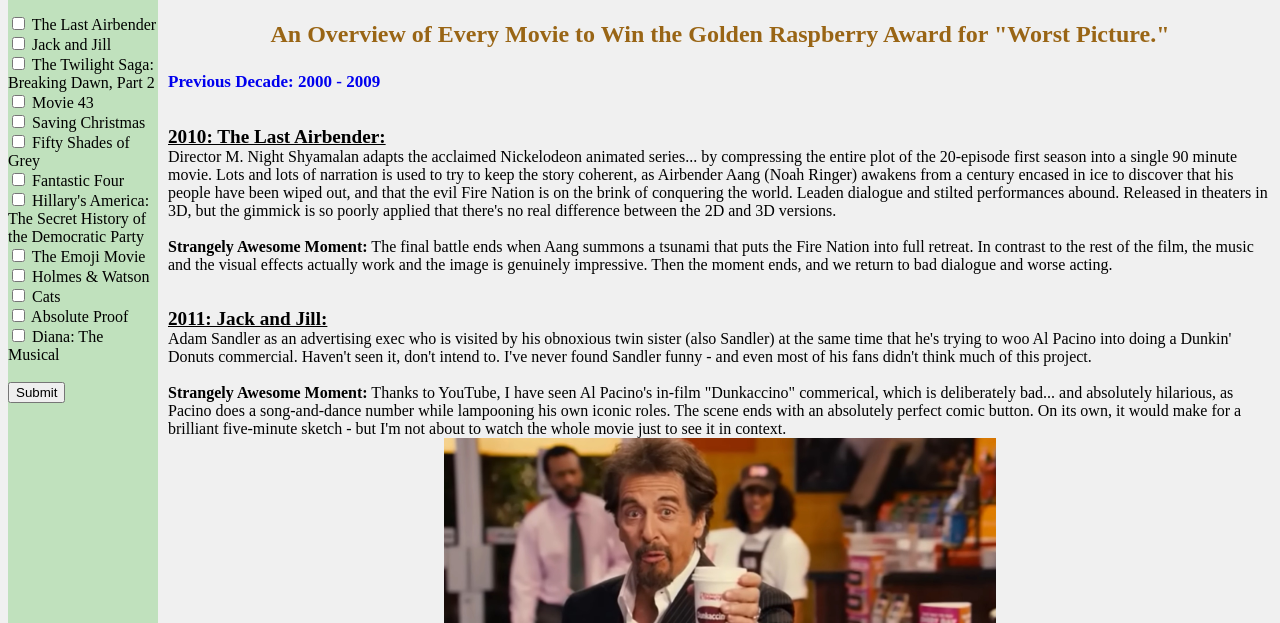
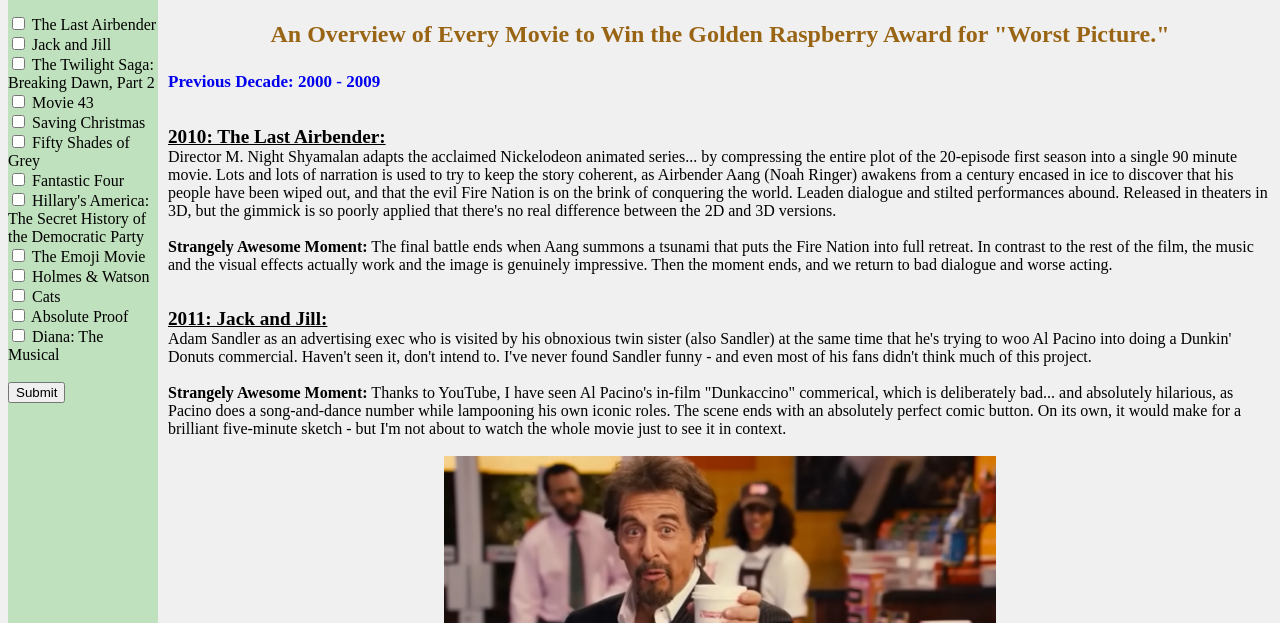
Before and after one commit to Jasper-Halt/Jasper-Halt.github.io, a plain HTML site: page Razzies2010-2021.html in a window 1280 px wide. Shown: the part 177-800 px from the top of the page. Drawn offline with Linux system fonts and the light colour scheme.

Commit message:
minor formatting adjustment

```diff
--- a/Razzies2010-2021.html
+++ b/Razzies2010-2021.html
@@ -59,7 +59,7 @@
                 <strong>Strangely Awesome Moment:</strong> Thanks to YouTube, I have seen Al Pacino's in-film "Dunkaccino" commerical, which is
                 deliberately bad... and absolutely hilarious, as Pacino does a song-and-dance number while lampooning his own iconic roles.  The
                 scene ends with an absolutely perfect comic button.  On its own, it would make for a brilliant five-minute sketch - but I'm not
-                about to watch the whole movie just to see it in context.<br />
+                about to watch the whole movie just to see it in context.<br /><br />
                 <center><img src="RazzieImages/Dunkaccino.jpg"
                     alt="Al Pacino does a Dunkin' Donuts commercial."
                     width="400"
@@ -83,7 +83,7 @@
                 among their credits.  Cameron directs and stars in this vanity project that purports to be a celebration of the true
                 meaning of Christmas.  It mainly ends up as a celebration of Cameron's own ego, as he plays himself and spends much of the
                 running time directly lecturing the viewers.  Rejected even by its target audience, which Cameron blamed on a conspiracy by
-                atheists.  Because the true meaning of Christmas is that it's always someone else's fault.<br />
+                atheists.  Because the true meaning of Christmas is that it's always someone else's fault.<br /><br />
                 <center><img src="RazzieImages/KirkCameron.jpg"
                     alt="Kirk Cameron lectures the audience from his living room.  No, really."
                     width="400"
@@ -122,7 +122,7 @@
                 <strong>Les Miserables</strong> director Tom Hooper tries to replicate that success by adapting Andrew Lloyd Webber's beloved
                 stage musical.  The first problem: <strong>Cats</strong> barely has a plot, which already makes it pretty hard to adapt as a
                 satisfying movie.  The second problem: Hooper attempts to use CGI to transform his admittedly impressive cast into humanoid
-                cats, with results that flew past the uncanny valley before crashing into the Treehouse of Terror.<br />
+                cats, with results that flew past the uncanny valley before crashing into the Treehouse of Terror.<br /><br />
                 <center><img src="RazzieImages/Cats.jpg"
                     alt="Two of the movies half-human, half-feline CGI-enhanced cats."
                     width="400"
```
